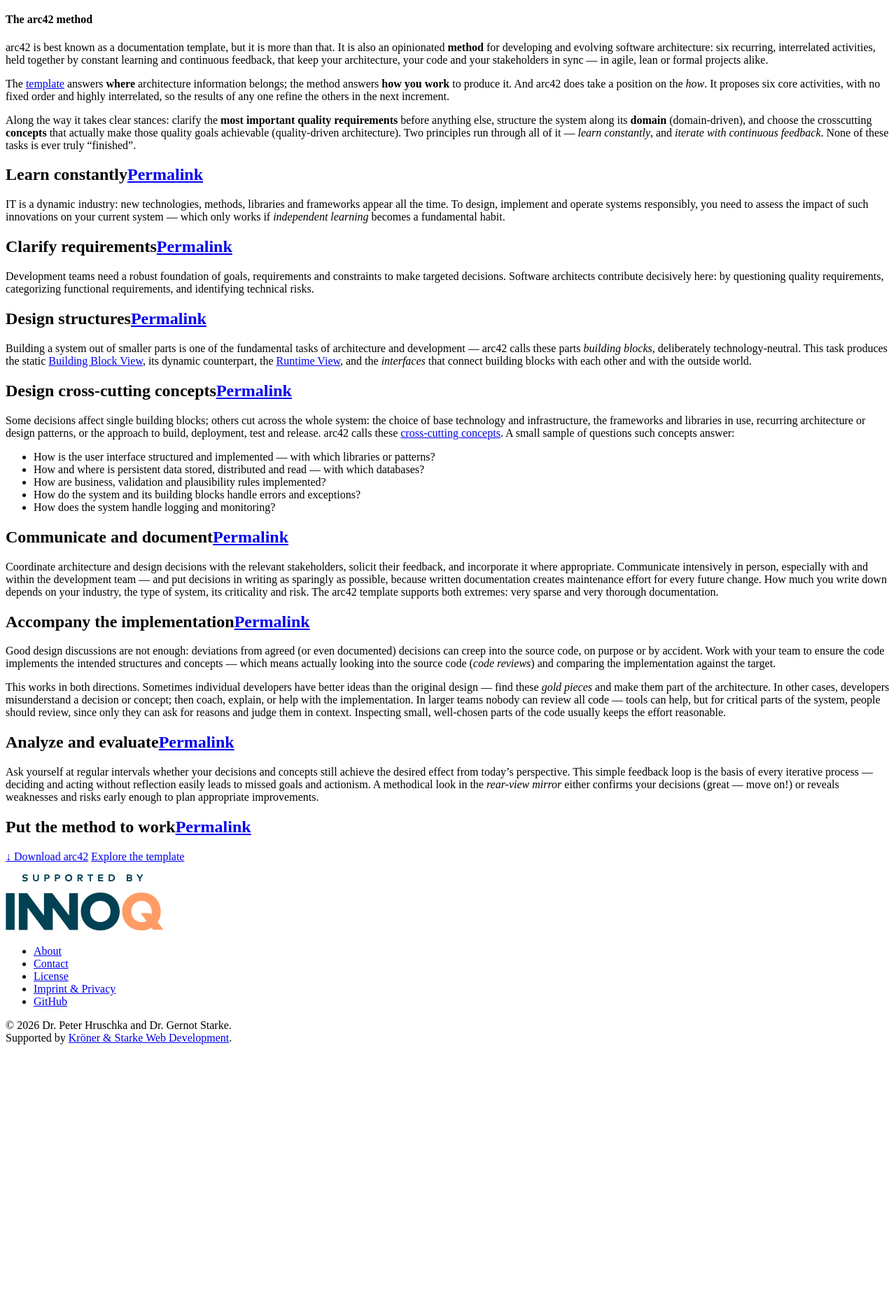
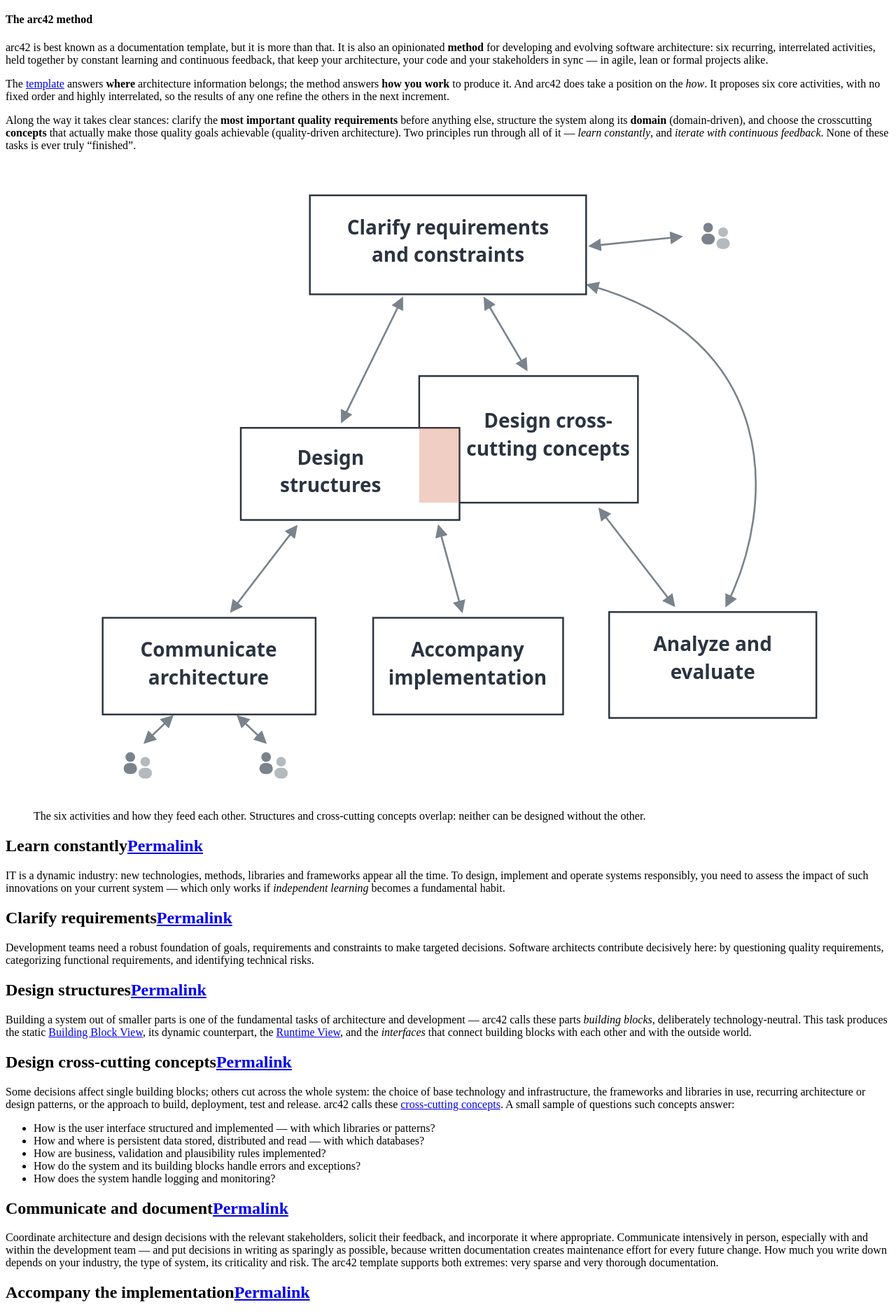
Before and after one commit to arc42/arc42.org-site, a Jekyll site: the page built from _pages/method.md, in a window 1280 px wide. Shown: the part 429-2309 px from the top of the page at 70% size. Built offline with Jekyll 4.4.1, drawn with Linux system fonts in a browser that asks for light colours; cached includes are drawn as plain includes; before the commit the page ends 1929 px from its top, so only the background shows below that.

Commit message:
arc42 activities diagram, plain svg, no fonts embedded...

```diff
--- a/_pages/method.md
+++ b/_pages/method.md
@@ -16,6 +16,11 @@
 The [template](/overview/) answers **where** architecture information belongs; the method answers **how you work** to produce it. And arc42 does take a position on the *how*. It proposes six core activities, with no fixed order and highly interrelated, so the results of any one refine the others in the next increment.
 
 Along the way it takes clear stances: clarify the **most important quality requirements** before anything else, structure the system along its **domain** (domain-driven), and choose the crosscutting **concepts** that actually make those quality goals achievable (quality-driven architecture). Two principles run through all of it — *learn constantly*, and *iterate with continuous feedback*. None of these tasks is ever truly "finished".
+
+<figure class="method-diagram">
+  {% include method-activities-diagram.svg %}
+  <figcaption>The six activities and how they feed each other. Structures and cross-cutting concepts overlap: neither can be designed without the other.</figcaption>
+</figure>
 
 ## Learn constantly
 
```
Also changed, not shown: _includes/method-activities-diagram.svg (added).
